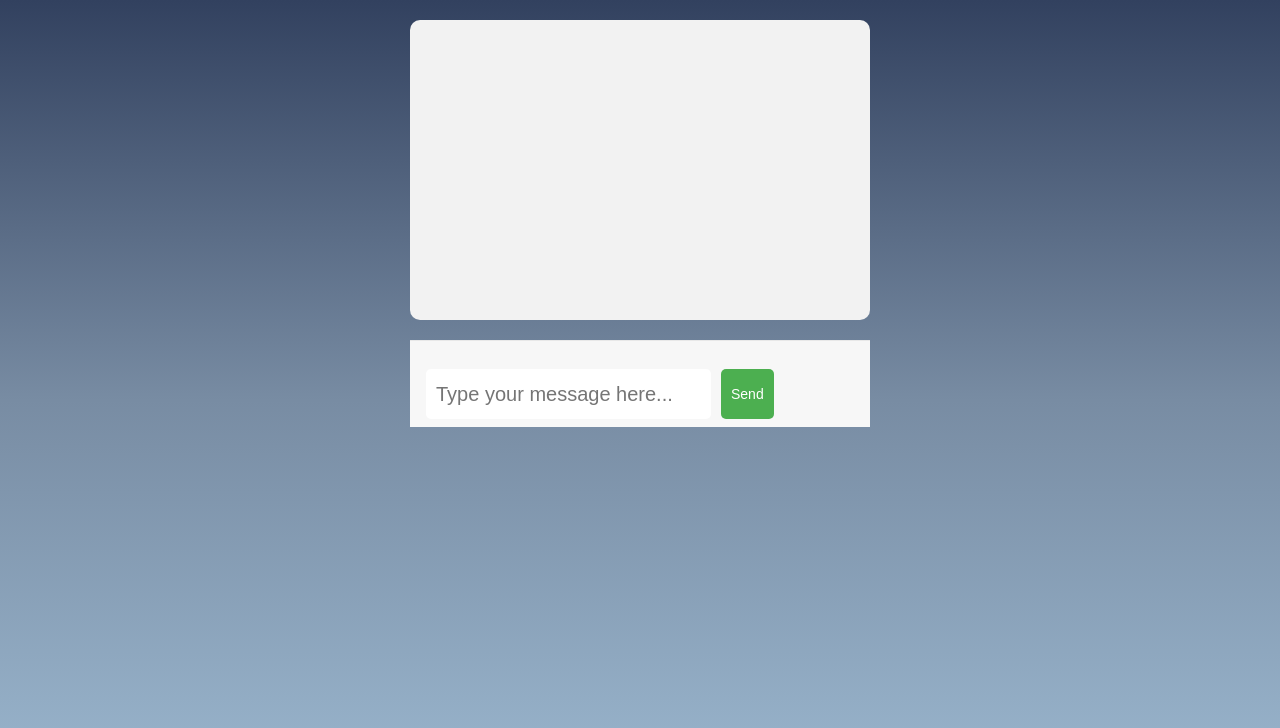
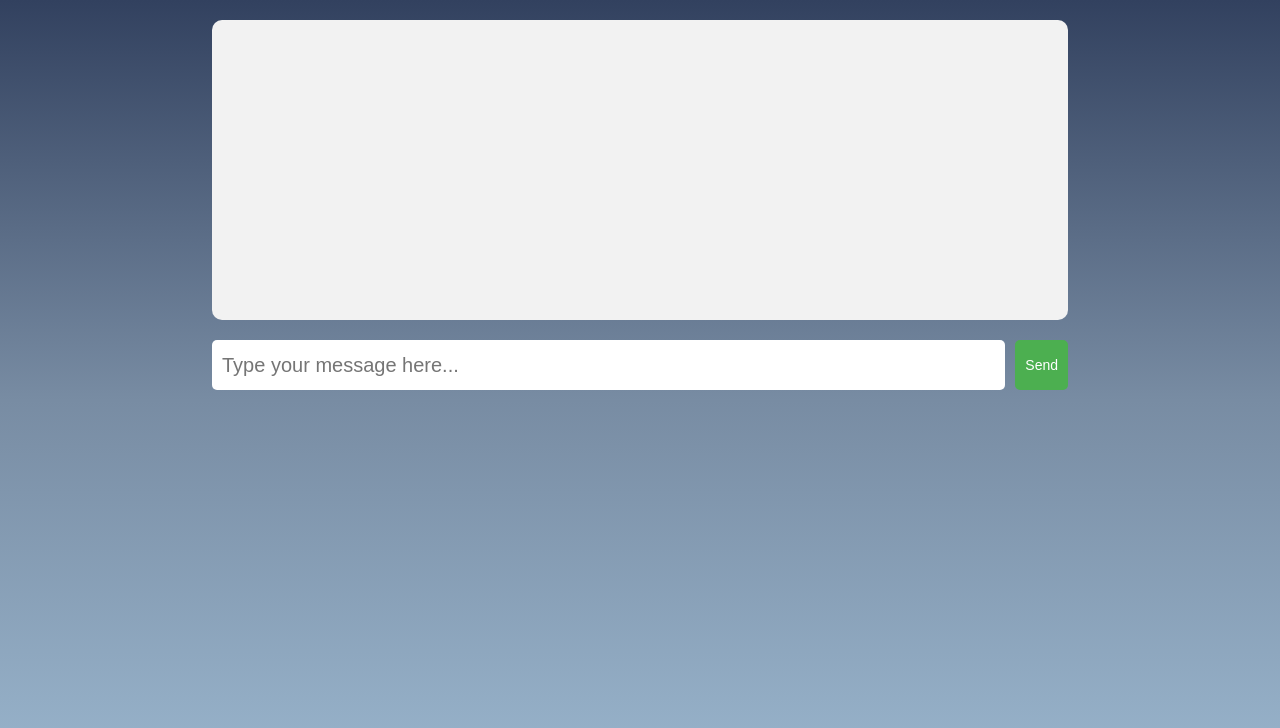
Before and after one commit to AstroHyo/Tutor-App, a React (Create React App) app in the folder frontend/tutorapp/: page /test in a window 1280 px wide. Shown: the top 728 px of the page. Built offline with nearby package versions, Linux system fonts and the light colour scheme.

Commit message:
Fix test tab input for enter

```diff
--- a/frontend/tutorapp/src/routes/Test.css
+++ b/frontend/tutorapp/src/routes/Test.css
@@ -6,7 +6,7 @@ body {
 }
 
 .chat-container {
-    max-width: 500px;
+    max-width: 70%;
     margin: 0 auto;
     padding: 20px;
 }
--- a/frontend/tutorapp/src/routes/Test.js
+++ b/frontend/tutorapp/src/routes/Test.js
@@ -12,9 +12,14 @@ function Test() {
     setMessageInput(event.target.value);
   }
 
+  const handleKeyPress = (event) => {
+    if (event.key === 'Enter') {
+      handleSend();
+    }
+  }
+
   //Send 버튼 클릭 시, newMessage를 messages 배열에 update
-  const handleSend = async (event) => {
-    event.preventDefault();
+  const handleSend = async () => {
     const newMessage = { type: 'user', text: "user: " + messageInput };
     setMessages([...messages, newMessage]);
     setMessageInput('');
@@ -48,12 +53,10 @@ function Test() {
           </div>
         ))}
       </div>
-      <form onSubmit={handleSend}>
         <div className="chat-input">
-          <input type="text" placeholder="Type your message here..." value={messageInput} onChange={handleInputChange} />
+          <input type="text" placeholder="Type your message here..." value={messageInput} onChange={handleInputChange} onKeyPress={handleKeyPress} />
           <button onClick={handleSend}>Send</button>
         </div>
-      </form>
     </div>
   );
 }
```
Also changed, not shown: 1 other file (tests, documents, lock files or other folders).
